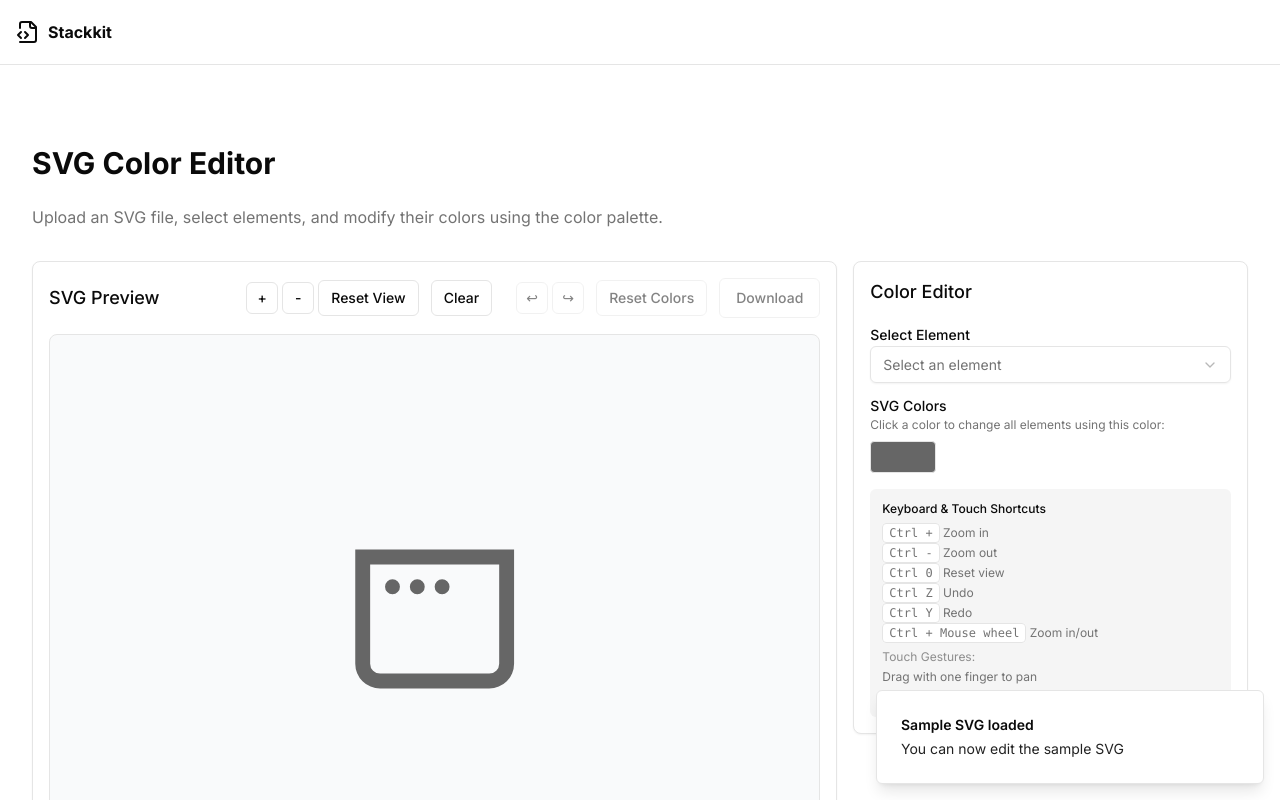
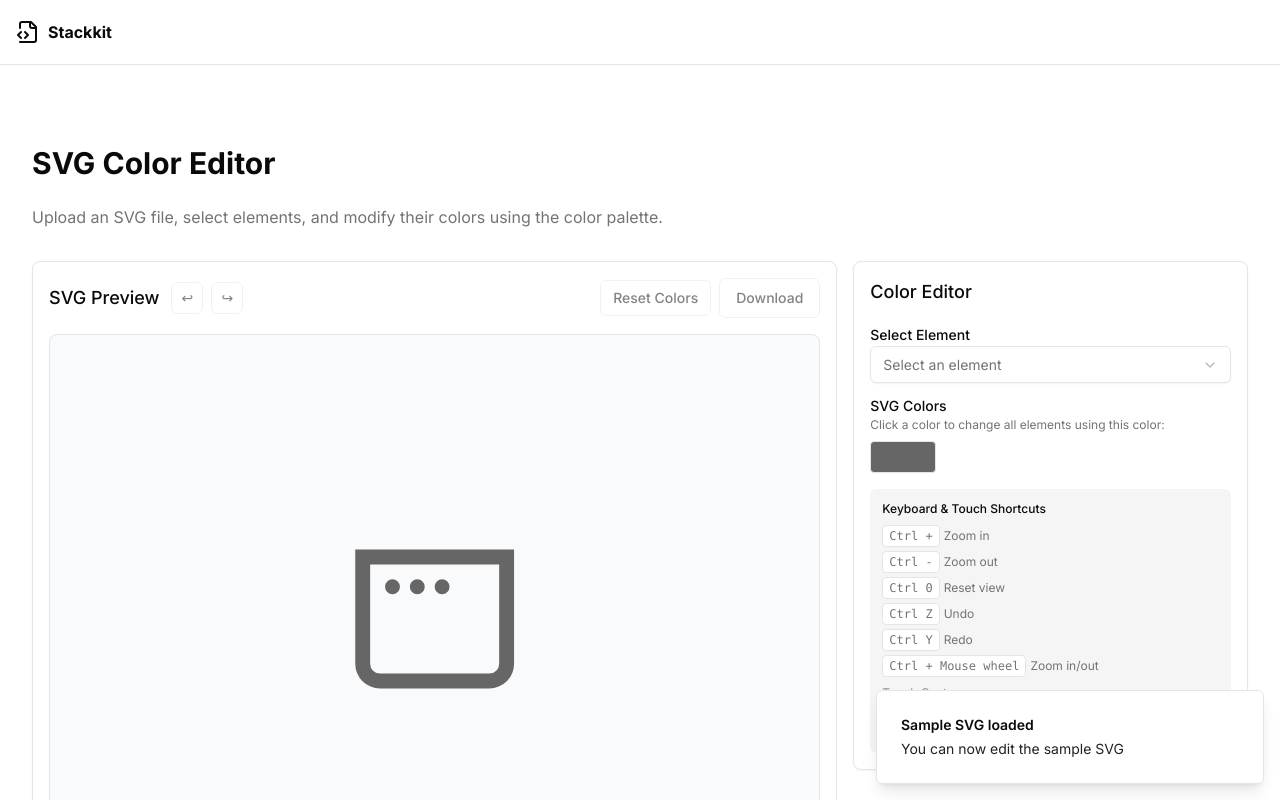
Before and after one commit to dj21-vicky21/Dev-tool-app, a Next.js app: page /tool/svg-color-editor in a window 1280 px wide. Both pictures are taken after a click on the button "Try with Sample SVG". Shown: the top 800 px of the page. Built offline with nearby package versions, Linux system fonts and the light colour scheme.

Commit message:
Normalize color format in SVG editor history and improve button layout in the preview section

```diff
--- a/app/tool/svg-color-editor/components/svg-editor.tsx
+++ b/app/tool/svg-color-editor/components/svg-editor.tsx
@@ -1004,16 +1004,30 @@ export function SVGEditor({ svgContent }: SVGEditorProps) {
     if (isColorPickerDragging && pendingColorChange && pendingColorChange.elements.length > 0) {
       // Only add to history if the final color is different from the starting color
       const finalColor = getCurrentColor();
-      if (finalColor !== lastStableColorRef.current) {
+      // Normalize color format to prevent duplicates (e.g., "#123456" vs "#123456")
+      const normalizedFinalColor = finalColor ? finalColor.toLowerCase().replace(/#+/g, '#') : null;
+      const normalizedLastColor = lastStableColorRef.current ? lastStableColorRef.current.toLowerCase().replace(/#+/g, '#') : null;
+
+      if (normalizedFinalColor !== normalizedLastColor) {
         console.log('Adding color change to history', {
           current: currentHistoryIndex,
           total: colorHistory.length,
           elementsChanged: pendingColorChange.elements.length
         });
 
+        // Before adding to history, normalize all color values in the pending change
+        const normalizedPendingChange = {
+          ...pendingColorChange,
+          elements: pendingColorChange.elements.map(el => ({
+            ...el,
+            previousColor: el.previousColor ? el.previousColor.toLowerCase().replace(/#+/g, '#') : null,
+            newColor: el.newColor ? el.newColor.toLowerCase().replace(/#+/g, '#') : null
+          }))
+        };
+
         // Truncate forward history if we're not at the end
         const newHistory = colorHistory.slice(0, currentHistoryIndex + 1);
-        const updatedHistory = [...newHistory, pendingColorChange];
+        const updatedHistory = [...newHistory, normalizedPendingChange];
         setColorHistory(updatedHistory);
         setCurrentHistoryIndex(updatedHistory.length - 1);
 
@@ -1530,46 +1544,11 @@ export function SVGEditor({ svgContent }: SVGEditorProps) {
       {/* SVG Preview */}
       <Card className="md:col-span-2">
         <CardContent className="p-4">
-          <div className="flex items-center justify-between mb-4">
-            <h3 className="text-lg font-medium">SVG Preview</h3>
-            <div className="flex flex-col sm:flex-row items-end sm:items-center gap-2">
-              <div className="flex items-center gap-1 mr-4">
-                <Button
-                  variant="outline"
-                  size="icon"
-                  onClick={() => handleZoom(1.2)}
-                  title={`${modifierKey} +`}
-                  className="h-8 w-8"
-                >
-                  +
-                </Button>
-                <Button
-                  variant="outline"
-                  size="icon"
-                  onClick={() => handleZoom(0.8)}
-                  title={`${modifierKey} -`}
-                  className="h-8 w-8"
-                >
-                  -
-                </Button>
-                <Button
-                  variant="outline"
-                  size="sm"
-                  onClick={handleReset}
-                  title={`${modifierKey} 0`}
-                >
-                  Reset View
-                </Button>
-                <Button
-                  variant="outline"
-                  size="sm"
-                  onClick={clearSelection}
-                  className="ml-2"
-                >
-                  Clear
-            </Button>
-              </div>
-              <div className="flex items-center gap-1">
+          <div className="flex items-center justify-between mb-4 flex-wrap gap-2">
+            <div className="flex items-center">
+              <h3 className="text-lg font-medium whitespace-nowrap flex-shrink-0">SVG Preview</h3>
+              {/* Undo/Redo controls - inline with title on mobile */}
+              <div className="flex items-center gap-2 ml-3">
                 <Button
                   variant="outline"
                   size="icon"
@@ -1590,25 +1569,27 @@ export function SVGEditor({ svgContent }: SVGEditorProps) {
                 >
                   ↪
                 </Button>
-                <Button
-                  onClick={handleResetColors}
-                  variant="outline"
-                  size="sm"
-                  title="Reset all colors to original"
-                  className="ml-2"
-                  disabled={!isSvgModified}
-                >
-                  Reset Colors
-                </Button>
-                <Button
-                  onClick={handleDownload}
-                  variant="outline"
-                  disabled={!svgRef.current || (!isSvgModified && !!svgContent)}
-                  className="ml-2"
-                >
-                  Download
-                </Button>
               </div>
+            </div>
+
+            {/* Reset Colors and Download - on second line for small screens */}
+            <div className="flex items-center gap-2">
+              <Button
+                onClick={handleResetColors}
+                variant="outline"
+                size="sm"
+                title="Reset all colors to original"
+                disabled={!isSvgModified}
+              >
+                Reset Colors
+              </Button>
+              <Button
+                onClick={handleDownload}
+                variant="outline"
+                disabled={!svgRef.current || (!isSvgModified && !!svgContent)}
+              >
+                Download
+              </Button>
             </div>
           </div>
           <div
@@ -1635,6 +1616,50 @@ export function SVGEditor({ svgContent }: SVGEditorProps) {
               user-select: none;
             }
           `}</style>
+           <div className="flex flex-col sm:flex-row items-end sm:items-center gap-2 w-full sm:w-auto">
+              <div className="flex flex-wrap items-center gap-2 justify-center mt-5">
+                {/* <div className="flex items-center gap-1"> */}
+                  <Button
+                    variant="outline"
+                    size="icon"
+                    onClick={() => handleZoom(1.2)}
+                    title={`${modifierKey} +`}
+                    className="h-8 w-8"
+                  >
+                    +
+                  </Button>
+                  <Button
+                    variant="outline"
+                    size="icon"
+                    onClick={() => handleZoom(0.8)}
+                    title={`${modifierKey} -`}
+                    className="h-8 w-8"
+                  >
+                    -
+                  </Button>
+                  <Button
+                    variant="outline"
+                    size="sm"
+                    onClick={handleReset}
+                    title={`${modifierKey} 0`}
+                  >
+                    Reset View
+                  </Button>
+                  <Button
+                    variant="outline"
+                    size="sm"
+                    onClick={clearSelection}
+                  >
+                    Clear
+                  </Button>
+                {/* </div> */}
+
+                {/* <div className="flex items-center gap-1"> */}
+
+
+                {/* </div> */}
+              </div>
+            </div>
         </CardContent>
       </Card>
 
@@ -1810,12 +1835,12 @@ export function SVGEditor({ svgContent }: SVGEditorProps) {
           <div className="mt-4 p-3 bg-muted rounded-md text-xs">
             <h4 className="font-medium mb-2">Keyboard & Touch Shortcuts</h4>
             <ul className="space-y-1 text-muted-foreground">
-              <li><kbd className="px-1.5 py-0.5 bg-background rounded border">{modifierKey} +</kbd> Zoom in</li>
-              <li><kbd className="px-1.5 py-0.5 bg-background rounded border">{modifierKey} -</kbd> Zoom out</li>
-              <li><kbd className="px-1.5 py-0.5 bg-background rounded border">{modifierKey} 0</kbd> Reset view</li>
-              <li><kbd className="px-1.5 py-0.5 bg-background rounded border">{modifierKey} Z</kbd> Undo</li>
-              <li><kbd className="px-1.5 py-0.5 bg-background rounded border">{modifierKey} Y</kbd> Redo</li>
-              <li><kbd className="px-1.5 py-0.5 bg-background rounded border">{modifierKey} + Mouse wheel</kbd> Zoom in/out</li>
+              <li className='hidden lg:flex items-center gap-1'><kbd className=" px-1.5 py-0.5 bg-background rounded border">{modifierKey} +</kbd> Zoom in</li> {" "}
+              <li className='hidden lg:flex items-center gap-1'><kbd className=" px-1.5 py-0.5 bg-background rounded border">{modifierKey} -</kbd> Zoom out</li>
+              <li className='hidden lg:flex items-center gap-1'><kbd className=" px-1.5 py-0.5 bg-background rounded border">{modifierKey} 0</kbd> Reset view</li>
+              <li className='hidden lg:flex items-center gap-1'><kbd className=" px-1.5 py-0.5 bg-background rounded border">{modifierKey} Z</kbd> Undo</li>
+              <li className='hidden lg:flex items-center gap-1'><kbd className=" px-1.5 py-0.5 bg-background rounded border">{modifierKey} Y</kbd> Redo</li>
+              <li className='hidden lg:flex items-center gap-1'><kbd className="px-1.5 py-0.5 bg-background rounded border">{modifierKey} + Mouse wheel</kbd> Zoom in/out</li>
               <li className="pt-1">
                 <span className="text-muted-foreground/80">Touch Gestures:</span>
               </li>
```
